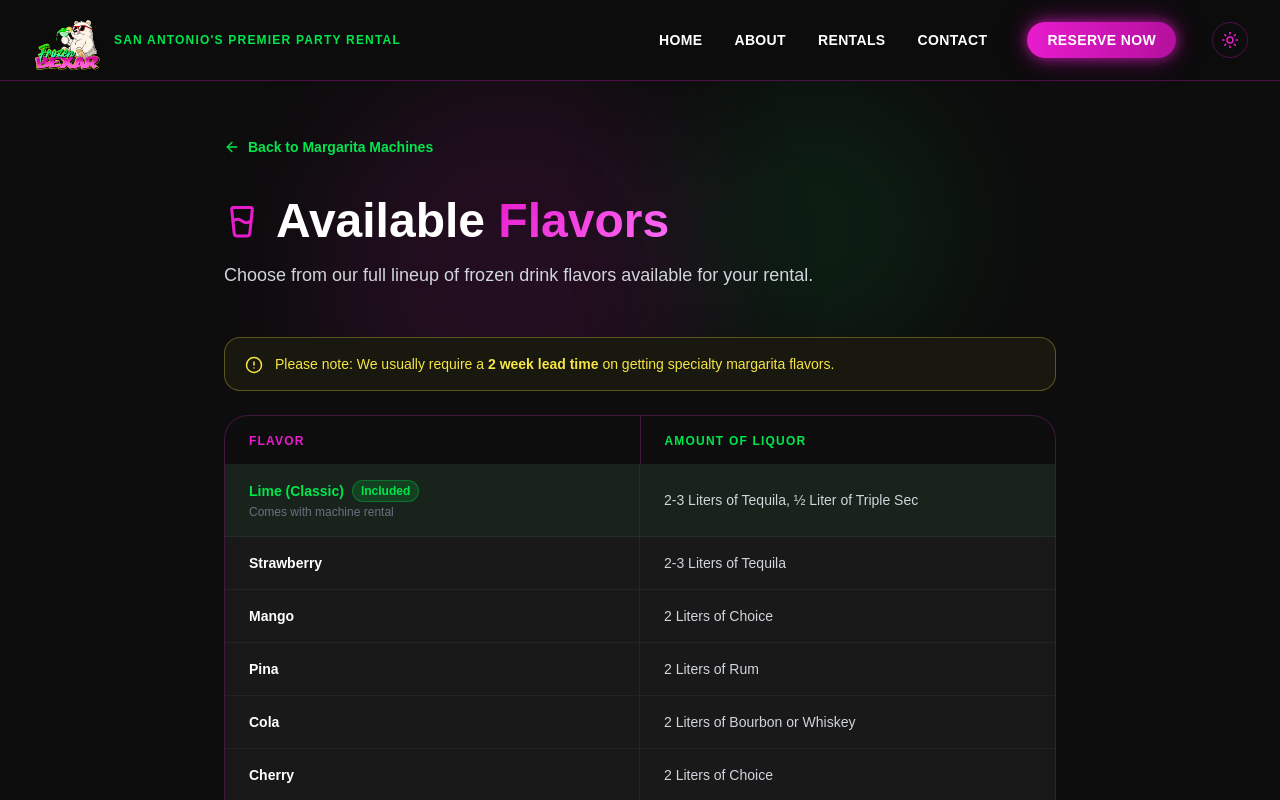
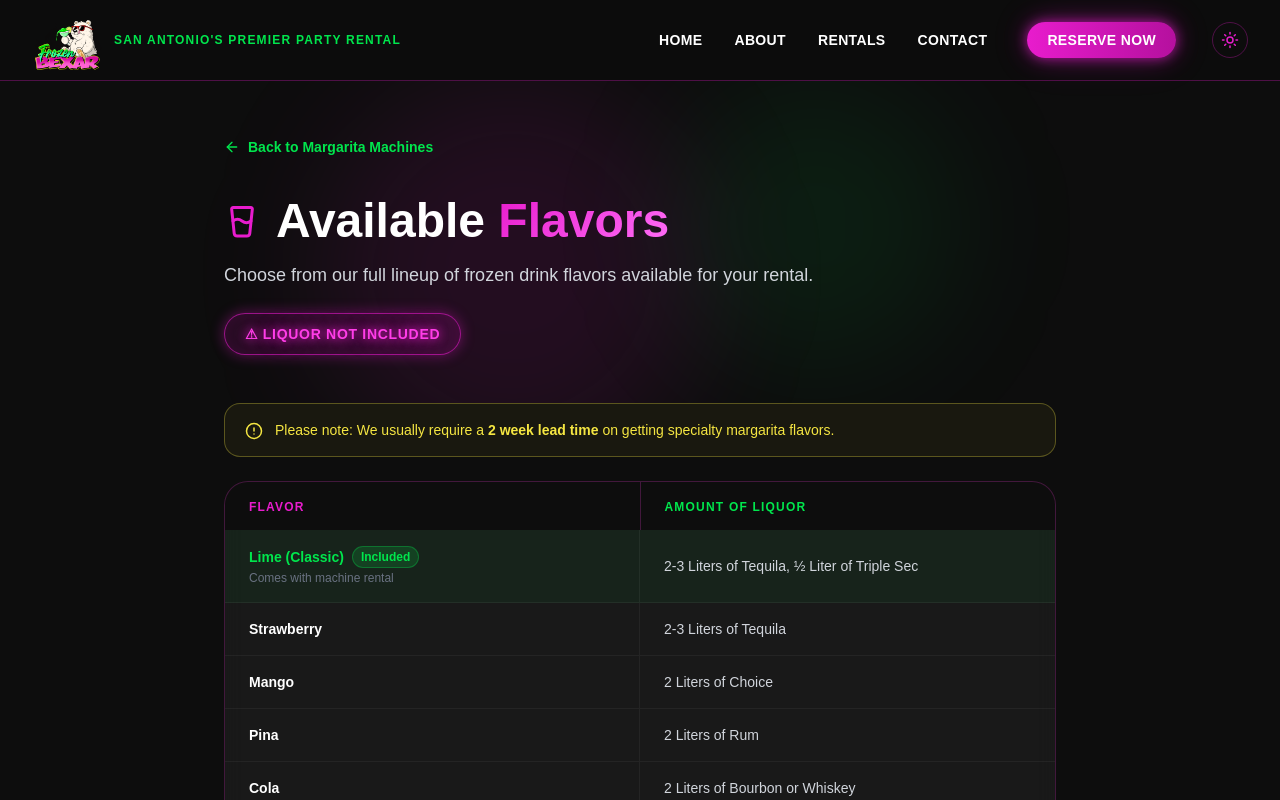
Before and after one commit to founderai/frozenbexar, a Next.js app: page /products/margarita/flavors in a window 1280 px wide. Shown: the top 800 px of the page. Built offline with nearby package versions, Linux system fonts and the light colour scheme.

Commit message:
Add liquor not included badge to flavors page header

```diff
--- a/app/products/margarita/flavors/page.tsx
+++ b/app/products/margarita/flavors/page.tsx
@@ -55,9 +55,21 @@ export default function FlavorsPage() {
               </span>
             </h1>
           </div>
-          <p className="text-gray-300 text-lg max-w-2xl">
+          <p className="text-gray-300 text-lg max-w-2xl mb-6">
             Choose from our full lineup of frozen drink flavors available for your rental.
           </p>
+          <div
+            className="inline-flex items-center gap-2 px-5 py-2.5 rounded-full font-black text-sm uppercase tracking-wider"
+            style={{
+              background: "rgba(232,28,205,0.12)",
+              border: "1.5px solid rgba(232,28,205,0.6)",
+              color: "#ff3de8",
+              textShadow: "0 0 10px #e81ccd, 0 0 20px #e81ccd88",
+              boxShadow: "0 0 14px rgba(232,28,205,0.4), inset 0 0 12px rgba(232,28,205,0.08)",
+            }}
+          >
+            ⚠ Liquor Not Included
+          </div>
         </div>
       </section>
 
```
